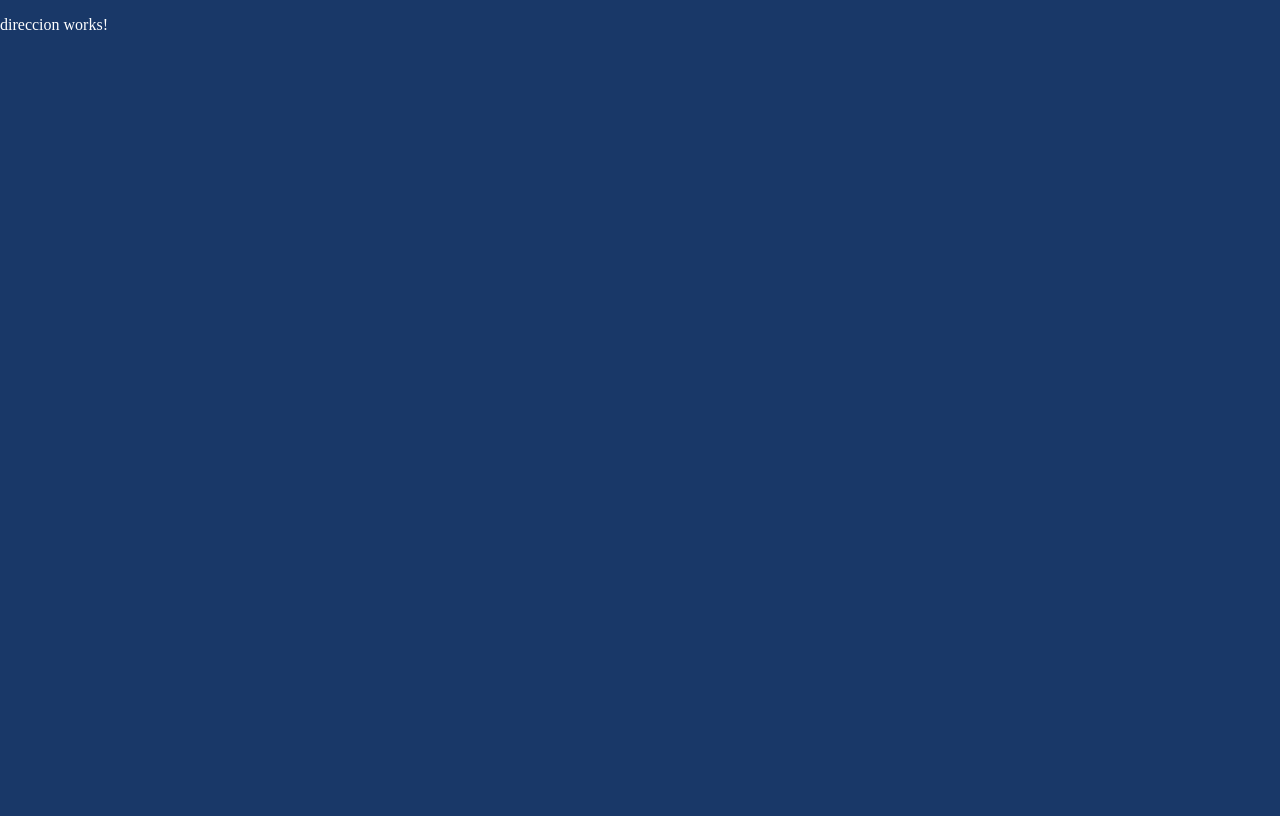
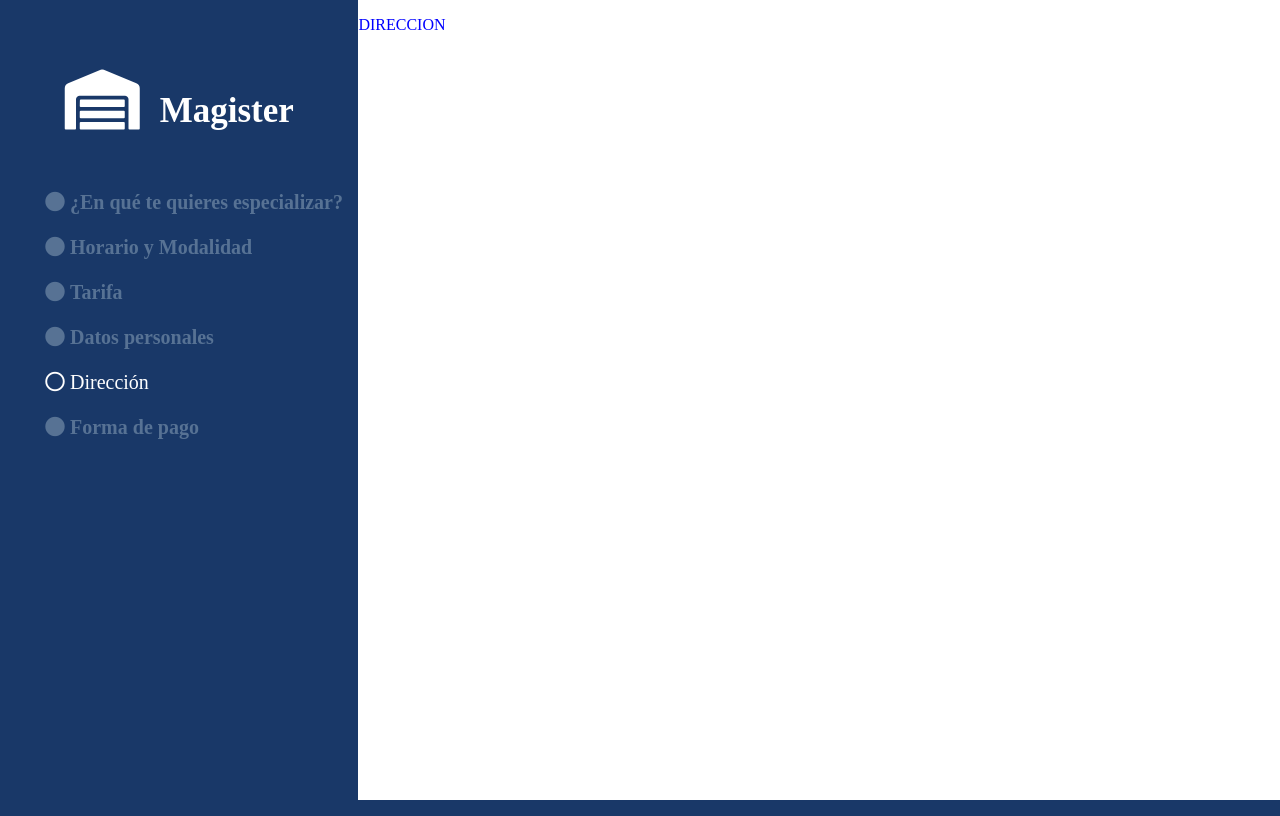
Before and after one commit to ruben10pintob/RetoMagister, an Angular app in the folder appRetoMagister/: page /direccion in a window 1280 px wide. Built offline with nearby package versions, Linux system fonts and the light colour scheme.

Commit message:
Maquetacion basica de los componentes que formaran parte del cuestionario

```diff
--- a/appRetoMagister/src/app/components/datos-personales/datos-personales.component.html
+++ b/appRetoMagister/src/app/components/datos-personales/datos-personales.component.html
@@ -1 +1,11 @@
-<p>datos-personales works!</p>
+<div class="container-component">
+
+    <div class="container-component-right">
+        <app-aside [linkActive]="'Datos personales'"></app-aside>
+    </div>
+
+    <div class="container-component-left">
+        <p style="color: blue;">DATOS PERSONALES</p>
+    </div>
+
+</div>
--- a/appRetoMagister/src/app/components/direccion/direccion.component.html
+++ b/appRetoMagister/src/app/components/direccion/direccion.component.html
@@ -1 +1,11 @@
-<p>direccion works!</p>
+<div class="container-component">
+
+    <div class="container-component-right">
+        <app-aside [linkActive]="'Dirección'"></app-aside>
+    </div>
+
+    <div class="container-component-left">
+        <p style="color: blue;">DIRECCION</p>
+    </div>
+
+</div>
--- a/appRetoMagister/src/app/components/especializacion/especializacion.component.html
+++ b/appRetoMagister/src/app/components/especializacion/especializacion.component.html
@@ -1 +1,11 @@
-<p>especializacion works!</p>
+<div class="container-component">
+
+    <div class="container-component-right">
+        <app-aside [linkActive]="'¿En qué te quieres especializar?'"></app-aside>
+    </div>
+
+    <div class="container-component-left">
+        <p style="color: blue;">ESPECIALIZACION</p>
+    </div>
+
+</div>
--- a/appRetoMagister/src/app/components/formas-pago/formas-pago.component.html
+++ b/appRetoMagister/src/app/components/formas-pago/formas-pago.component.html
@@ -1 +1,11 @@
-<p>formas-pago works!</p>
+<div class="container-component">
+
+    <div class="container-component-right">
+        <app-aside [linkActive]="'Forma de pago'"></app-aside>
+    </div>
+
+    <div class="container-component-left">
+        <p style="color: blue;">FORMAS DE PAGO</p>
+    </div>
+
+</div>
--- a/appRetoMagister/src/app/components/horario-modalidad/horario-modalidad.component.html
+++ b/appRetoMagister/src/app/components/horario-modalidad/horario-modalidad.component.html
@@ -1 +1,11 @@
-<p>horario-modalidad works!</p>
+<div class="container-component">
+
+    <div class="container-component-right">
+        <app-aside [linkActive]="'Horario y Modalidad'"></app-aside>
+    </div>
+
+    <div class="container-component-left">
+        <p style="color: blue;">HORARIO</p>
+    </div>
+
+</div>
--- a/appRetoMagister/src/app/components/tarifa/tarifa.component.html
+++ b/appRetoMagister/src/app/components/tarifa/tarifa.component.html
@@ -1 +1,11 @@
-<p>tarifa works!</p>
+<div class="container-component">
+
+    <div class="container-component-right">
+      <app-aside [linkActive]="'Tarifa'"></app-aside>
+    </div>
+
+    <div class="container-component-left">
+        <p style="color: blue;">TARIFA</p>
+    </div>
+
+</div>
--- a/appRetoMagister/src/styles.css
+++ b/appRetoMagister/src/styles.css
@@ -267,3 +267,21 @@ html, body {
     }
 
 }
+
+/*  CSS GENERALES PARA LOS COMPONETES "CUESTIONARIO"*/
+
+.container-component {
+    display: flex;
+    width:100%;
+    height:100%;
+}
+
+.container-component-right {
+    width: 28%;
+    height:100%
+}
+
+.container-component-left {
+    width: 72%;
+    background-color: #fff;
+}
```
